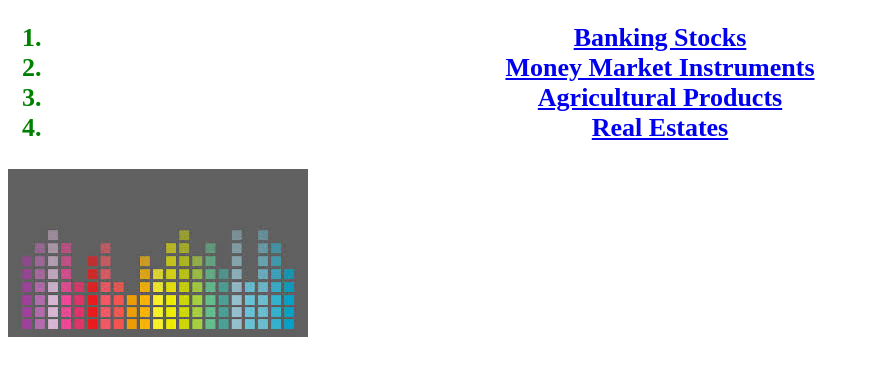
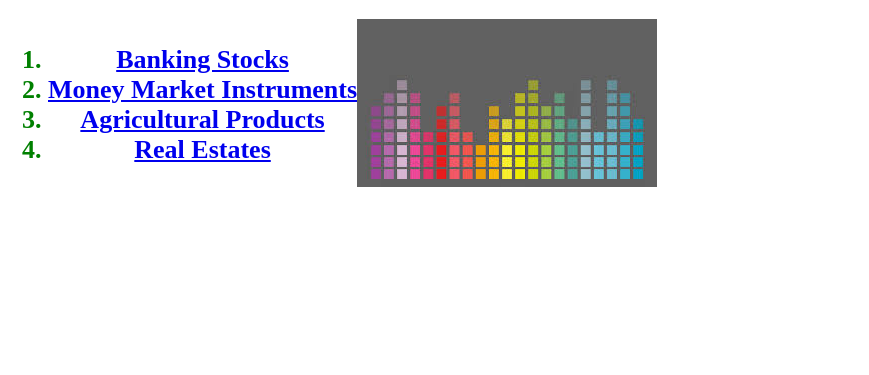
Before and after one commit to sbecng/mysbecng, a plain HTML site: page index.html in a window 1280 px wide. Shown: the part 61-436 px from the top of the page, without its empty margins (0-869 px from the left). Drawn offline with Linux system fonts and the light colour scheme.

Commit message:
Update mycss.css

```diff
--- a/mycss.css
+++ b/mycss.css
@@ -31,7 +31,7 @@
       text-align: center;
     }
     ol{
-      text-align: center;
+      float:left;
     }
     .myRet{
       font-size: 16px;
```
